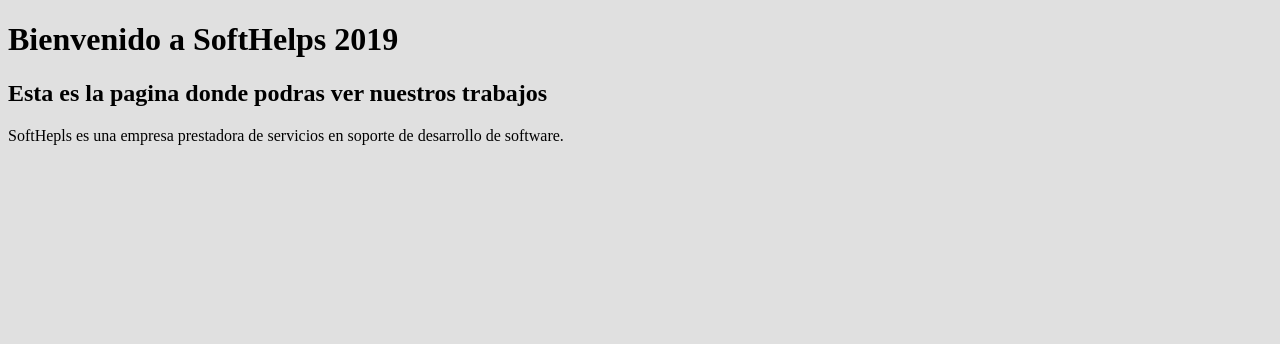
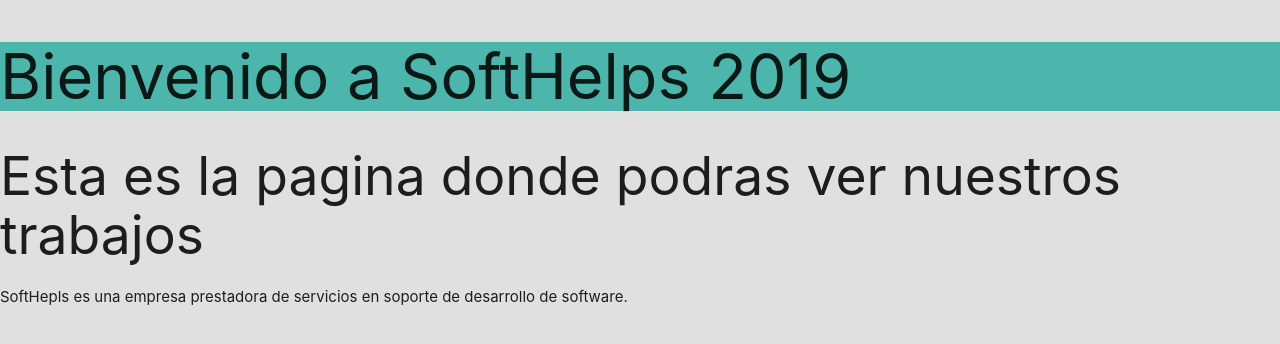
Before and after one commit to fomarcelo2/pagina-web, a plain HTML site: page index.html in a window 1280 px wide. Drawn offline with nearby package versions, Linux system fonts and the light colour scheme.

Commit message:
Agregamos estilos CSS a la pagina

```diff
--- a/index.html
+++ b/index.html
@@ -6,14 +6,22 @@
     <meta name="viewport" content="width=device-width, initial-scale=1.0">
     <meta http-equiv="X-UA-Compatible" content="ie=edge">
     <title>SoftHelps S.A.S</title>
+
+    <link rel="stylesheet" href="https://cdnjs.cloudflare.com/ajax/libs/materialize/1.0.0/css/materialize.min.css">
 </head>
 
 <body style="background-color: #e0e0e0;">
-    <div class="container">
+
+    <div class="cardpanel teal lighten-2">
         <h1>Bienvenido a SoftHelps 2019</h1>
+
+    </div>
+    <div>
         <h2>Esta es la pagina donde podras ver nuestros trabajos</h2>
         <p>SoftHepls es una empresa prestadora de servicios en soporte de desarrollo de software.</p>
     </div>
+
+    <script src="https://cdnjs.cloudflare.com/ajax/libs/materialize/1.0.0/js/materialize.min.js"></script>
 </body>
 
 </html>
```
